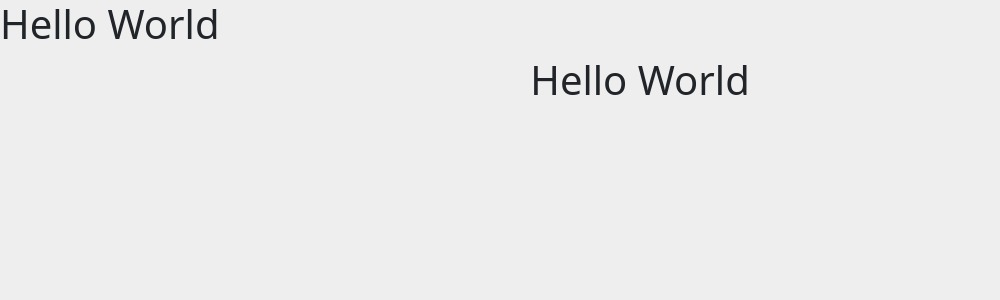
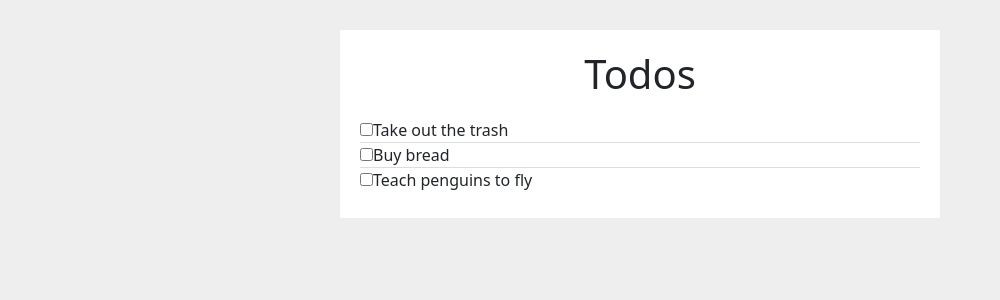
Before and after one commit to arjxn-py/app, a React (Create React App) app: page / in a window 1280 px wide. Shown: the top 300 px of the page, without its empty margins (0-1000 px from the left). Built offline with nearby package versions, Linux system fonts and the light colour scheme.

Commit message:
Added Some JSx

```diff
--- a/src/App.js
+++ b/src/App.js
@@ -3,8 +3,33 @@
 function App() {
   return (
     <>
-    <h1>Hello World</h1>
-    <h1 className="text-center">Hello World</h1>
+        <div className="container">
+            <div className="row">
+                <div className="todolist">
+                    <h1>Todos</h1>
+                    <ul className="list-unstyled">
+                        <li className="ui-state-default">
+                            <div className="checkbox">
+                                <label>
+                                    <input type="checkbox" value=""/>Take out the trash</label>
+                            </div>
+                        </li>
+                        <li className="ui-state-default">
+                            <div className="checkbox">
+                                <label>
+                                    <input type="checkbox" value=""/>Buy bread</label>
+                            </div>
+                        </li>
+                        <li className="ui-state-default">
+                            <div className="checkbox">
+                                <label>
+                                    <input type="checkbox" value=""/>Teach penguins to fly</label>
+                            </div>
+                        </li>
+                    </ul>
+                </div>
+            </div>
+        </div>
     </>
   );
 }
```
